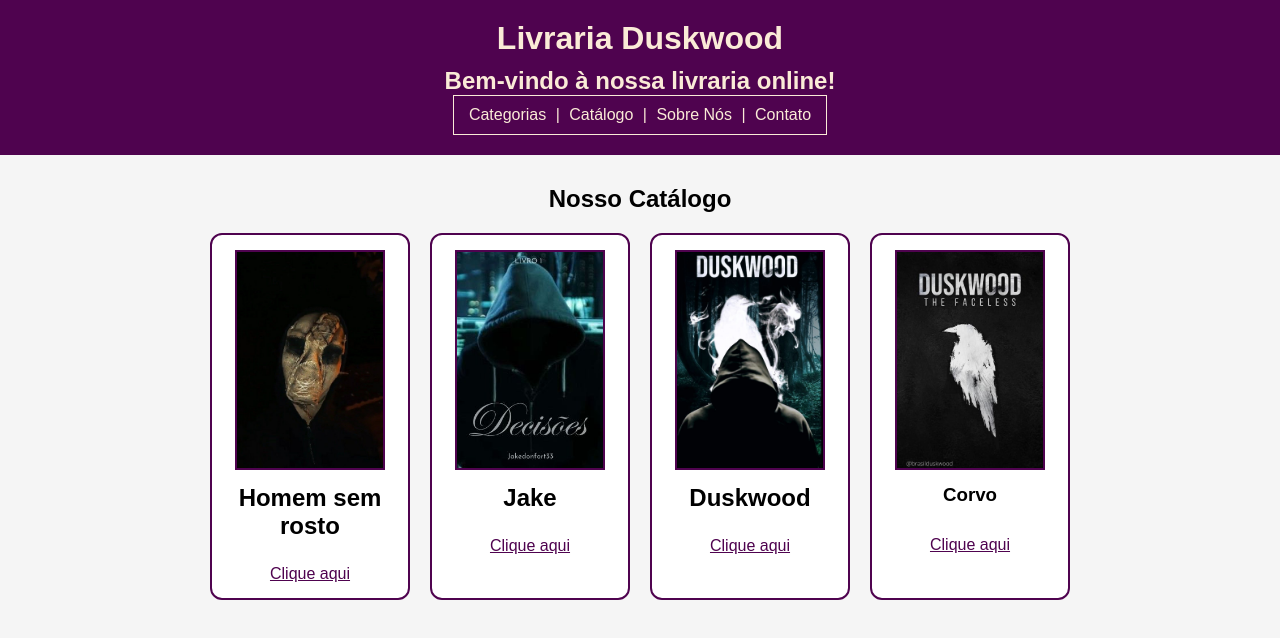
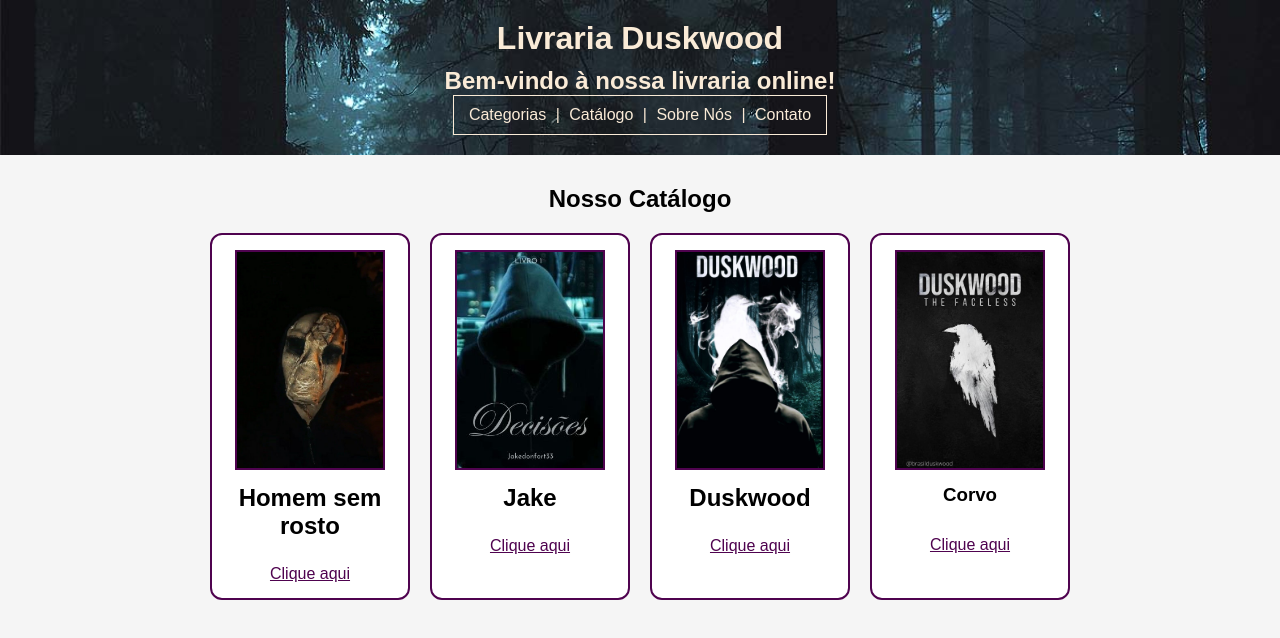
Before and after one commit to leticiahardtlz/site.livro, a plain HTML site: page index.html in a window 1280 px wide. Drawn offline with Linux system fonts and the light colour scheme; files whose address does not match are found by name.

Commit message:
cabeçalho

```diff
--- a/style.css
+++ b/style.css
@@ -9,7 +9,8 @@ body {
 }
 
 header {
-    background-color: rgb(79, 3, 79);
+    background-image:url('imagens/cabeçalho.jpg');
+    background-size: cover;
     color: antiquewhite;
     padding: 20px 0;
     display: flex;
```
Also changed, not shown: imagens/cabeçalho.jpg (added), imagens/corvo.jpg (renamed from corvo.jpg).
